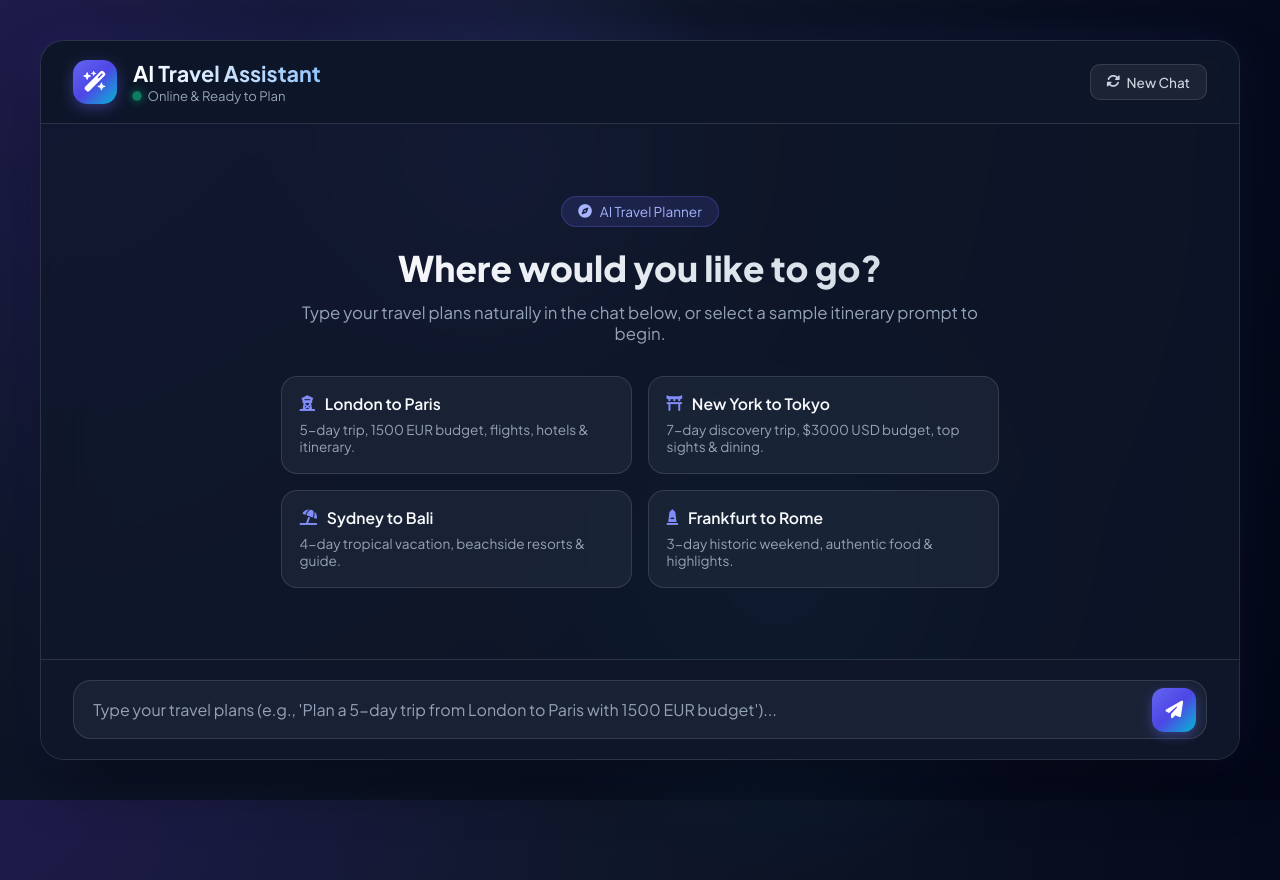
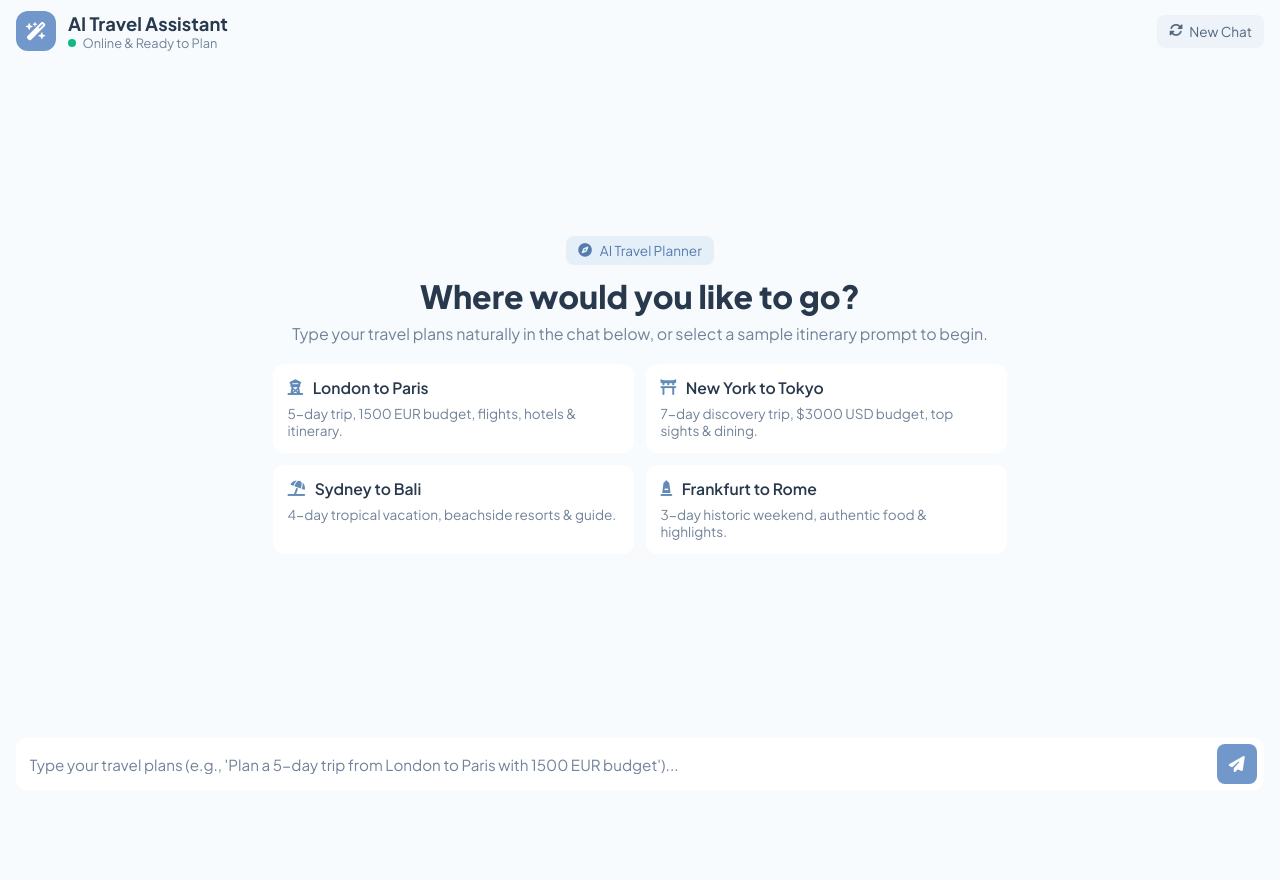
Before and after one commit to aayushibrainerhub-dev/Ai_travel_planner, a FastAPI app: page / in a window 1280 px wide. After the commit the page ends 784 px from the top, so only its background shows below. Run offline with FastAPI, Linux system fonts and the light colour scheme.

Commit message:
ui changes

```diff
--- a/app/services/redis_client.py
+++ b/app/services/redis_client.py
@@ -5,11 +5,13 @@ from redis import Redis
 
 
 def get_redis_url() -> str:
+    print("called")
     return os.getenv("REDIS_URL", "redis://localhost:6379/0")
 
 
 def get_client() -> Redis:
     url = get_redis_url()
+    print("urrl--------------------", url)
     return Redis.from_url(url, decode_responses=False)
 
 
--- a/static/css/style.css
+++ b/static/css/style.css
@@ -1,22 +1,19 @@
 @import url('https://fonts.googleapis.com/css2?family=Plus+Jakarta+Sans:wght@300;400;500;600;700;800&display=swap');
 
 :root {
-  --primary: #6366F1;
-  --primary-gradient: linear-gradient(135deg, #6366F1 0%, #4F46E5 50%, #06B6D4 100%);
-  --primary-hover: #4338CA;
-  --bg-gradient: radial-gradient(circle at top left, #1E1B4B 0%, #0F172A 40%, #020617 100%);
-  --surface: rgba(15, 23, 42, 0.75);
-  --surface-card: rgba(30, 41, 59, 0.7);
-  --surface-hover: rgba(51, 65, 85, 0.8);
-  --border: rgba(255, 255, 255, 0.12);
-  --border-glow: rgba(99, 102, 241, 0.4);
-  --text-main: #F8FAFC;
-  --text-muted: #94A3B8;
-  --text-sub: #CBD5E1;
-  --user-bubble: linear-gradient(135deg, #4F46E5 0%, #6366F1 100%);
-  --assistant-bubble: rgba(30, 41, 59, 0.85);
-  --radius-lg: 20px;
-  --radius-md: 14px;
+  --primary: #7297CA;
+  --primary-hover: #557BAF;
+  --page-background: #EAF2F8;
+  --surface: #F8FBFE;
+  --surface-card: #FFFFFF;
+  --surface-hover: #F3F8FC;
+  --text-main: #29394D;
+  --text-muted: #718399;
+  --text-sub: #53677F;
+  --user-bubble: #71849D;
+  --assistant-bubble: #FFFFFF;
+  --radius-lg: 16px;
+  --radius-md: 12px;
   --radius-sm: 8px;
 }
 
@@ -26,266 +23,214 @@
   padding: 0;
 }
 
+html,
 body {
-  font-family: 'Plus Jakarta Sans', -apple-system, BlinkMacSystemFont, sans-serif;
-  background: var(--bg-gradient);
-  color: var(--text-main);
-  min-height: 100vh;
-  display: flex;
-  justify-content: center;
-  align-items: center;
-  overflow-x: hidden;
-  position: relative;
-}
-
-/* Background Ambient Glows */
-body::before {
-  content: '';
-  position: absolute;
-  top: -10%;
-  left: 20%;
-  width: 500px;
-  height: 500px;
-  background: radial-gradient(circle, rgba(99, 102, 241, 0.18) 0%, rgba(0,0,0,0) 70%);
-  z-index: 0;
-  pointer-events: none;
-}
-body::after {
-  content: '';
-  position: absolute;
-  bottom: -10%;
-  right: 15%;
-  width: 600px;
-  height: 600px;
-  background: radial-gradient(circle, rgba(6, 182, 212, 0.12) 0%, rgba(0,0,0,0) 70%);
-  z-index: 0;
-  pointer-events: none;
-}
-
-/* Full Chat Wrapper */
-.chat-app-container {
-  position: relative;
-  z-index: 1;
-  width: 95%;
-  max-width: 1200px;
-  height: 90vh;
-  max-height: 900px;
-  display: flex;
-  flex-direction: column;
-  background: var(--surface);
-  backdrop-filter: blur(24px);
-  -webkit-backdrop-filter: blur(24px);
-  border: 1px solid var(--border);
-  border-radius: 24px;
-  box-shadow: 0 25px 60px -15px rgba(0, 0, 0, 0.6), 0 0 40px rgba(99, 102, 241, 0.1);
+  width: 100%;
+  height: 100%;
   overflow: hidden;
 }
 
-/* Top App Header */
+body {
+  font-family: 'Plus Jakarta Sans', -apple-system, BlinkMacSystemFont, sans-serif;
+  background: var(--page-background);
+  color: var(--text-main);
+}
+
+.chat-app-container {
+  display: flex;
+  flex-direction: column;
+  width: 100%;
+  height: 100vh;
+  height: 100dvh;
+  min-width: 0;
+  min-height: 0;
+  background: var(--surface);
+  overflow: hidden;
+}
+
 .chat-header {
   display: flex;
+  flex: 0 0 auto;
   align-items: center;
   justify-content: space-between;
-  padding: 1.2rem 2rem;
-  background: rgba(15, 23, 42, 0.85);
-  border-bottom: 1px solid var(--border);
-  backdrop-filter: blur(12px);
+  gap: 1rem;
+  padding: 0.7rem 1rem;
+  background: var(--surface);
+}
+
+.brand-section,
+.header-actions {
+  display: flex;
+  align-items: center;
 }
 
 .brand-section {
-  display: flex;
-  align-items: center;
-  gap: 1rem;
+  gap: 0.75rem;
+  min-width: 0;
 }
 
 .avatar-badge {
-  width: 44px;
-  height: 44px;
-  border-radius: 14px;
-  background: var(--primary-gradient);
   display: flex;
+  flex: 0 0 auto;
   align-items: center;
   justify-content: center;
-  font-size: 1.3rem;
-  color: #fff;
-  box-shadow: 0 4px 14px rgba(99, 102, 241, 0.4);
+  width: 40px;
+  height: 40px;
+  border-radius: var(--radius-md);
+  background: var(--primary);
+  color: #FFFFFF;
+  font-size: 1.15rem;
 }
 
 .brand-info h1 {
-  font-size: 1.35rem;
+  color: var(--text-main);
+  font-size: 1.15rem;
   font-weight: 700;
-  background: linear-gradient(to right, #FFFFFF, #93C5FD);
-  -webkit-background-clip: text;
-  -webkit-text-fill-color: transparent;
-  display: flex;
-  align-items: center;
-  gap: 0.5rem;
 }
 
 .brand-info p {
-  font-size: 0.82rem;
-  color: var(--text-muted);
   display: flex;
   align-items: center;
   gap: 0.4rem;
+  color: var(--text-muted);
+  font-size: 0.8rem;
 }
 
 .status-dot {
   width: 8px;
   height: 8px;
+  border-radius: 50%;
   background: #10B981;
-  border-radius: 50%;
-  box-shadow: 0 0 8px #10B981;
-  animation: pulse-dot 2s infinite;
-}
-
-@keyframes pulse-dot {
-  0%, 100% { opacity: 1; transform: scale(1); }
-  50% { opacity: 0.6; transform: scale(1.2); }
 }
 
 .header-actions {
-  display: flex;
-  align-items: center;
-  gap: 0.75rem;
+  gap: 0.5rem;
 }
 
 .btn-header {
-  background: rgba(255, 255, 255, 0.06);
-  border: 1px solid var(--border);
-  color: var(--text-sub);
-  padding: 0.55rem 1rem;
-  border-radius: 10px;
-  font-family: inherit;
-  font-size: 0.85rem;
-  font-weight: 500;
-  cursor: pointer;
   display: flex;
   align-items: center;
   gap: 0.4rem;
-  transition: all 0.2s ease;
+  padding: 0.5rem 0.75rem;
+  border: 0;
+  border-radius: var(--radius-sm);
+  background: #EDF3F8;
+  color: var(--text-sub);
+  font: inherit;
+  font-size: 0.85rem;
+  cursor: pointer;
+  transition: background 0.2s ease, color 0.2s ease;
 }
 
 .btn-header:hover {
-  background: rgba(255, 255, 255, 0.12);
-  color: #FFF;
-  border-color: rgba(255, 255, 255, 0.25);
-  transform: translateY(-1px);
+  background: #E2ECF5;
+  color: var(--text-main);
 }
 
-/* Chat Main Messages Container */
 .chat-body {
-  flex: 1;
-  overflow-y: auto;
-  padding: 1.5rem 2rem;
   display: flex;
+  flex: 1 1 auto;
   flex-direction: column;
-  gap: 1.5rem;
+  gap: 1rem;
+  min-width: 0;
+  min-height: 0;
+  padding: 1rem;
+  overflow: auto;
   scroll-behavior: smooth;
 }
 
 .chat-body::-webkit-scrollbar {
   width: 6px;
 }
+
 .chat-body::-webkit-scrollbar-thumb {
-  background: rgba(255, 255, 255, 0.15);
   border-radius: 6px;
+  background: #C7D4E1;
 }
 
-/* Welcome Hero Screen */
 .welcome-screen {
+  width: 100%;
+  max-width: 750px;
   margin: auto;
-  max-width: 750px;
+  padding: 0.5rem;
   text-align: center;
-  padding: 2rem 1rem;
-  animation: fadeIn 0.6s ease;
+  animation: fadeIn 0.4s ease;
 }
 
 .welcome-badge {
   display: inline-flex;
   align-items: center;
   gap: 0.5rem;
-  padding: 0.4rem 1rem;
-  background: rgba(99, 102, 241, 0.15);
-  border: 1px solid rgba(99, 102, 241, 0.3);
-  border-radius: 30px;
+  margin-bottom: 0.75rem;
+  padding: 0.35rem 0.75rem;
+  border-radius: var(--radius-sm);
+  background: #E5EFF8;
+  color: #557BAF;
   font-size: 0.85rem;
-  color: #A5B4FC;
-  margin-bottom: 1.25rem;
 }
 
 .welcome-screen h2 {
-  font-size: 2.2rem;
+  margin-bottom: 0.5rem;
+  color: var(--text-main);
+  font-size: 2rem;
   font-weight: 800;
   line-height: 1.2;
-  margin-bottom: 0.75rem;
-  background: linear-gradient(135deg, #FFFFFF 0%, #CBD5E1 100%);
-  -webkit-background-clip: text;
-  -webkit-text-fill-color: transparent;
 }
 
 .welcome-screen p {
+  margin-bottom: 1.25rem;
   color: var(--text-muted);
-  font-size: 1.05rem;
-  margin-bottom: 2rem;
+  font-size: 1rem;
 }
 
-/* Suggestion Grid */
 .suggestions-grid {
   display: grid;
-  grid-template-columns: repeat(auto-fit, minmax(280px, 1fr));
-  gap: 1rem;
+  grid-template-columns: repeat(auto-fit, minmax(min(100%, 280px), 1fr));
+  gap: 0.75rem;
   text-align: left;
 }
 
 .suggestion-card {
-  background: var(--surface-card);
-  border: 1px solid var(--border);
-  border-radius: 16px;
-  padding: 1.1rem;
-  cursor: pointer;
-  transition: all 0.3s cubic-bezier(0.4, 0, 0.2, 1);
   display: flex;
   flex-direction: column;
-  gap: 0.5rem;
+  gap: 0.45rem;
+  padding: 0.9rem;
+  border: 0;
+  border-radius: var(--radius-md);
+  background: var(--surface-card);
+  cursor: pointer;
+  transition: background 0.2s ease, box-shadow 0.2s ease;
 }
 
 .suggestion-card:hover {
   background: var(--surface-hover);
-  border-color: var(--border-glow);
-  transform: translateY(-4px);
-  box-shadow: 0 12px 24px -6px rgba(0, 0, 0, 0.4), 0 0 15px rgba(99, 102, 241, 0.2);
+  box-shadow: 0 6px 16px rgba(69, 99, 139, 0.1);
 }
 
 .suggestion-card .card-header {
   display: flex;
   align-items: center;
   gap: 0.6rem;
-  font-weight: 600;
   color: var(--text-main);
   font-size: 0.98rem;
+  font-weight: 600;
 }
 
-.suggestion-card .card-header i {
-  color: #818CF8;
+.suggestion-card .card-header i,
+.param-pill i {
+  color: #638BB8;
 }
 
 .suggestion-card .card-desc {
+  color: var(--text-muted);
   font-size: 0.85rem;
-  color: var(--text-muted);
 }
 
-/* Message Thread Components */
 .message-wrapper {
   display: flex;
-  gap: 1rem;
-  max-width: 85%;
-  animation: messageSlide 0.35s ease forwards;
-}
-
-@keyframes messageSlide {
-  from { opacity: 0; transform: translateY(12px); }
-  to { opacity: 1; transform: translateY(0); }
+  gap: 0.75rem;
+  max-width: min(85%, 900px);
+  animation: messageSlide 0.3s ease forwards;
 }
 
 .message-wrapper.user {
@@ -361,126 +297,113 @@ body::after {
   display: flex;
   align-items: center;
   gap: 0.4rem;
-  background: rgba(255, 255, 255, 0.05);
-  border: 1px solid var(--border);
-  border-radius: 10px;
-  padding: 0.35rem 0.75rem;
+  padding: 0.35rem 0.65rem;
+  border-radius: var(--radius-sm);
+  background: #FFFFFF;
+  color: var(--text-sub);
   font-size: 0.82rem;
-  color: var(--text-sub);
   white-space: nowrap;
 }
 
-.param-pill i {
-  color: #818CF8;
+.param-pill input {
+  width: 85px;
+  border: 0;
+  background: transparent;
+  color: var(--text-main);
+  font: inherit;
+  font-size: 0.82rem;
 }
 
-.param-pill input {
-  background: transparent;
-  border: none;
-  color: #FFF;
-  font-family: inherit;
-  font-size: 0.82rem;
-  width: 85px;
-}
-
-.param-pill input:focus {
+.param-pill input:focus,
+.chat-input-form input:focus {
   outline: none;
 }
 
-/* Chat Input Bar */
 .chat-footer {
-  padding: 1.25rem 2rem;
-  background: rgba(15, 23, 42, 0.95);
-  border-top: 1px solid var(--border);
   display: flex;
+  flex: 0 0 auto;
   flex-direction: column;
-  gap: 0.75rem;
+  gap: 0.5rem;
+  padding: 0.65rem 1rem max(0.65rem, env(safe-area-inset-bottom));
+  background: var(--surface);
 }
 
 .chat-input-form {
   display: flex;
   align-items: center;
-  gap: 0.75rem;
-  background: var(--surface-card);
-  border: 1px solid var(--border);
-  border-radius: 18px;
-  padding: 0.4rem 0.6rem 0.4rem 1.2rem;
-  transition: all 0.3s ease;
+  gap: 0.5rem;
+  min-width: 0;
+  padding: 0.35rem 0.45rem 0.35rem 0.85rem;
+  border-radius: var(--radius-md);
+  background: #FFFFFF;
+  transition: box-shadow 0.2s ease;
 }
 
 .chat-input-form:focus-within {
-  border-color: var(--primary);
-  box-shadow: 0 0 0 3px rgba(99, 102, 241, 0.25);
-  background: rgba(30, 41, 59, 0.9);
+  box-shadow: 0 0 0 2px rgba(114, 151, 202, 0.28);
 }
 
 .chat-input-form input {
   flex: 1;
+  min-width: 0;
+  padding: 0.55rem 0;
+  border: 0;
   background: transparent;
-  border: none;
-  font-family: inherit;
-  font-size: 1rem;
   color: var(--text-main);
-  padding: 0.6rem 0;
+  font: inherit;
+  font-size: 0.95rem;
 }
 
 .chat-input-form input::placeholder {
   color: var(--text-muted);
 }
 
-.chat-input-form input:focus {
-  outline: none;
-}
-
 .btn-toggle-params {
-  background: rgba(255, 255, 255, 0.08);
-  border: none;
-  color: var(--text-sub);
-  width: 38px;
-  height: 38px;
-  border-radius: 10px;
   display: flex;
   align-items: center;
   justify-content: center;
+  width: 38px;
+  height: 38px;
+  border: 0;
+  border-radius: var(--radius-sm);
+  background: #EDF3F8;
+  color: var(--text-sub);
   cursor: pointer;
-  transition: all 0.2s ease;
+  transition: background 0.2s ease;
 }
 
 .btn-toggle-params:hover {
-  background: rgba(255, 255, 255, 0.15);
-  color: #FFF;
+  background: #E2ECF5;
 }
 
 .btn-send {
-  background: var(--primary-gradient);
-  border: none;
-  color: white;
-  width: 44px;
-  height: 44px;
-  border-radius: 12px;
   display: flex;
+  flex: 0 0 auto;
   align-items: center;
   justify-content: center;
-  font-size: 1.1rem;
+  width: 40px;
+  height: 40px;
+  border: 0;
+  border-radius: var(--radius-sm);
+  background: var(--primary);
+  color: #FFFFFF;
+  font-size: 1rem;
   cursor: pointer;
-  transition: all 0.2s ease;
-  box-shadow: 0 4px 12px rgba(99, 102, 241, 0.4);
+  transition: background 0.2s ease, transform 0.2s ease;
 }
 
 .btn-send:hover {
-  transform: scale(1.05);
-  box-shadow: 0 6px 18px rgba(99, 102, 241, 0.6);
+  background: var(--primary-hover);
 }
 
 .btn-send:active {
-  transform: scale(0.95);
+  transform: scale(0.96);
 }
 
-/* Loading & Typing Indicator */
 .loading-box {
   display: flex;
   align-items: center;
-  gap: 0.8rem;
+  gap: 0.75rem;
   color: var(--text-sub);
   font-size: 0.95rem;
 }
```
Also changed, not shown: other parts of static/css/style.css (+74 -75 lines), app/api.py (+4 -3 lines), tests/test_travel_flow.py (deleted, +0 -38 lines), 1 other file.
